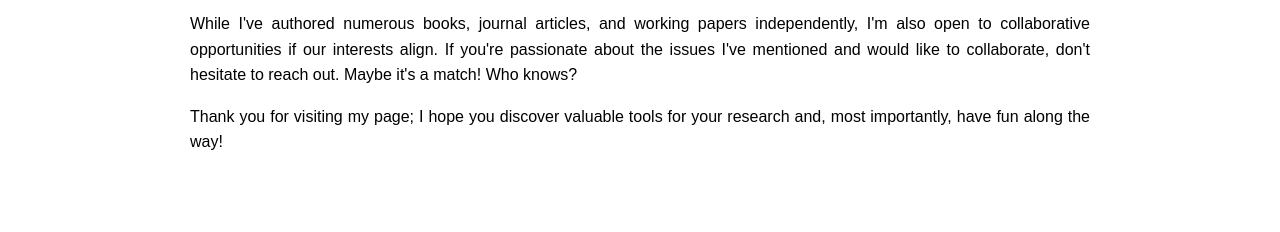
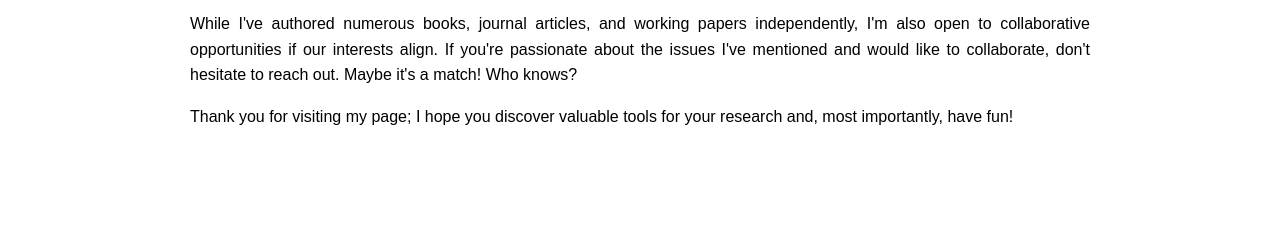
Before and after one commit to Favioleiva/favioleiva.github.io, a Jekyll site: the page index.html, which Jekyll copies as it is, in a window 1280 px wide. Shown: the part 961-1193 px from the top of the page. Built offline with Jekyll 4.4.1, drawn with Linux system fonts in a browser that asks for light colours; after the commit the page ends 1170 px from its top, so only the background shows below that.

Commit message:
Update index.html

```diff
--- a/index.html
+++ b/index.html
@@ -87,7 +87,7 @@
                 <p>Besides my main research, I explore different issues such as historical nuances of international trade, with focus on Japan, economic transition, public debt, and gender division of labor. I have even conducted research on guinea pigs in Peru! As long as there is data, I am interested. I am, in part, a Historian and Futurist, Philosopher and Mathematician. I want to learn the language of Humans and the language of Machines.</p>
                 <p>Beyond academia, I have other facets with a deep love for the arts and technology. I express my creativity through amateur photography, and I find solace and joy in expressing myself through singing, strumming my guitar, and dancing. As a hobbyist programmer, I enjoy exploring the boundless possibilities of technology.</p>
                 <p>While I've authored numerous books, journal articles, and working papers independently, I'm also open to collaborative opportunities if our interests align. If you're passionate about the issues I've mentioned and would like to collaborate, don't hesitate to reach out. Maybe it's a match! Who knows?</p>
-                <p>Thank you for visiting my page; I hope you discover valuable tools for your research and, most importantly, have fun along the way!</p>
+                <p>Thank you for visiting my page; I hope you discover valuable tools for your research and, most importantly, have fun!</p>
         </section>
     </main>
     <footer>
```
